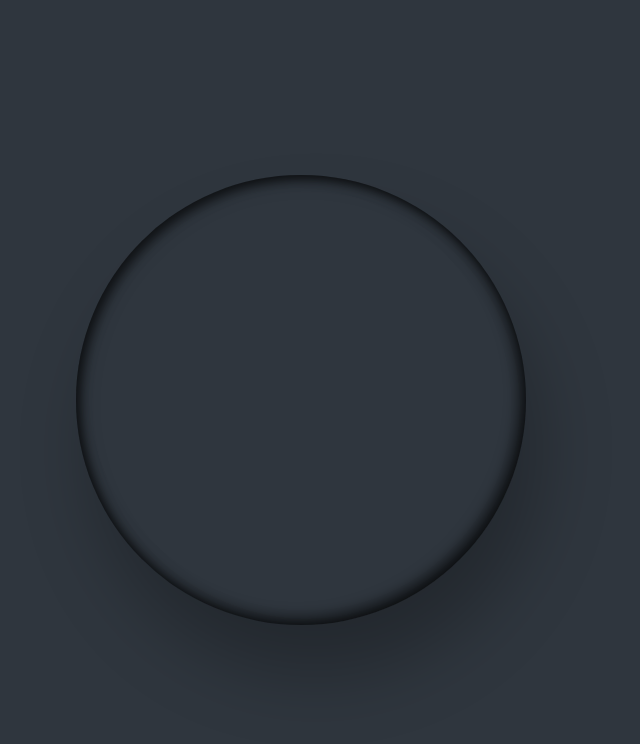
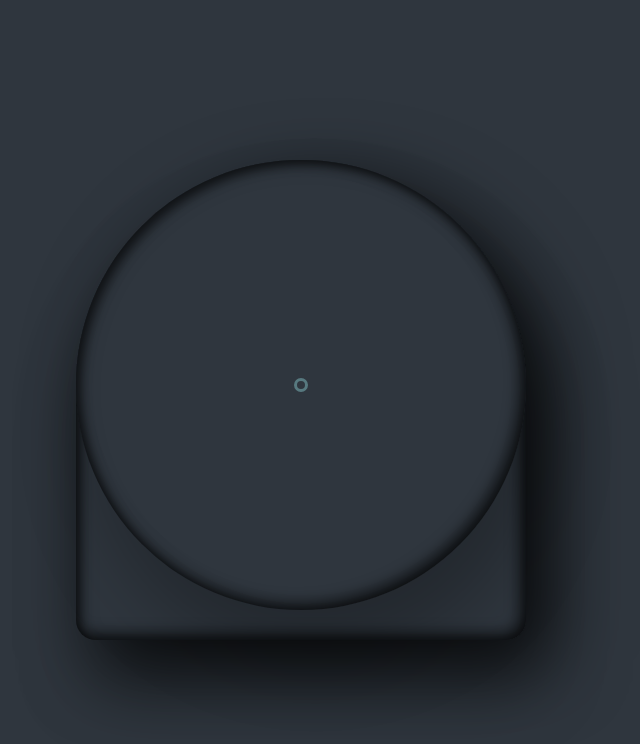
Before and after one commit to Mahtab-Hossain/ambientClock, a plain HTML site: page index.html in a window 1280 px wide. Shown: the whole page, without its empty margins (339-979 px from the left). Drawn offline with Linux system fonts and the light colour scheme.

Commit message:
modified clock

```diff
--- a/style.css
+++ b/style.css
@@ -17,6 +17,19 @@ body
 .container
 {
     position: relative;
+    background: #2f363e;
+    /* min-height: 500px; */
+    border-radius: 20px;
+    border-top-left-radius: 225px;
+    border-top-right-radius: 225px;
+    box-shadow: 25px 25px 75px rgba(0, 0, 0, 0.75),
+    10px 50px 70px rgba(0, 0, 0, 0.25),
+    inset 5px 5px 10px rgba(0, 0, 0, 0.5),
+    inset 5px 5px 20px rgba(0, 0, 0, 0.2),
+    inset -5px -5px 15px rgba(0, 0, 0, 0.75);
+    display: flex;
+    justify-content: center;
+    align-items: center;
 }
 
 .clock
@@ -30,5 +43,28 @@ body
     inset 5px 5px 10px rgba(0, 0, 0, 0.5),
     inset 5px 5px 20px rgba(0, 0, 0, 0.2),
     inset -5px -5px 15px rgba(0, 0, 0, 0.75);
+    display: flex;
+    justify-content: center;
+    align-items: center;
+    margin-bottom: 30px;
+}
 
+.clock::before
+{
+    content: ' ';
+    position: absolute;
+    width: 8px;
+    height: 8px;
+    background: #2f363e;
+    border: 3px solid rgb(87, 121, 127);
+    border-radius: 50%;
 }
+
+.clock span
+{
+    position: absolute;
+    inset: 20px;
+    color: rgb(47, 185, 148);
+    text-align: center;
+    transform: rotate(calc(30deg * var(--i)));
+}
```
